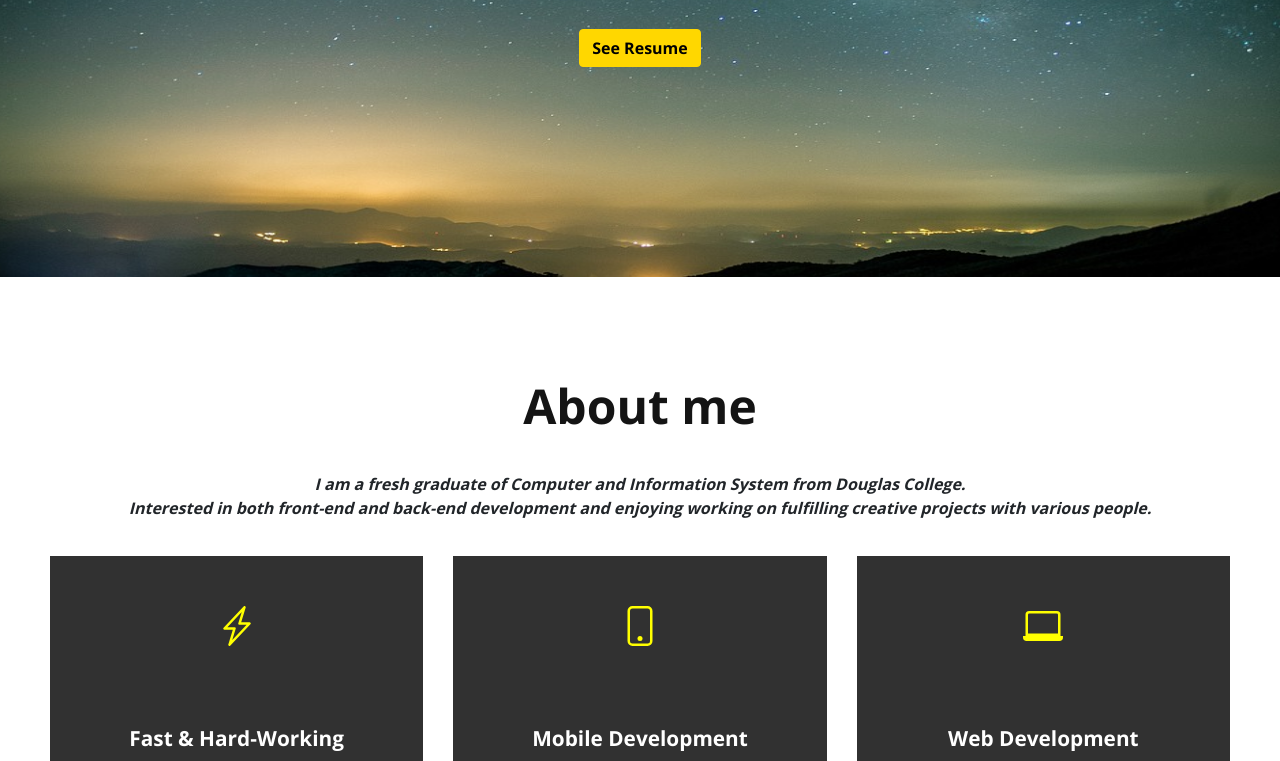
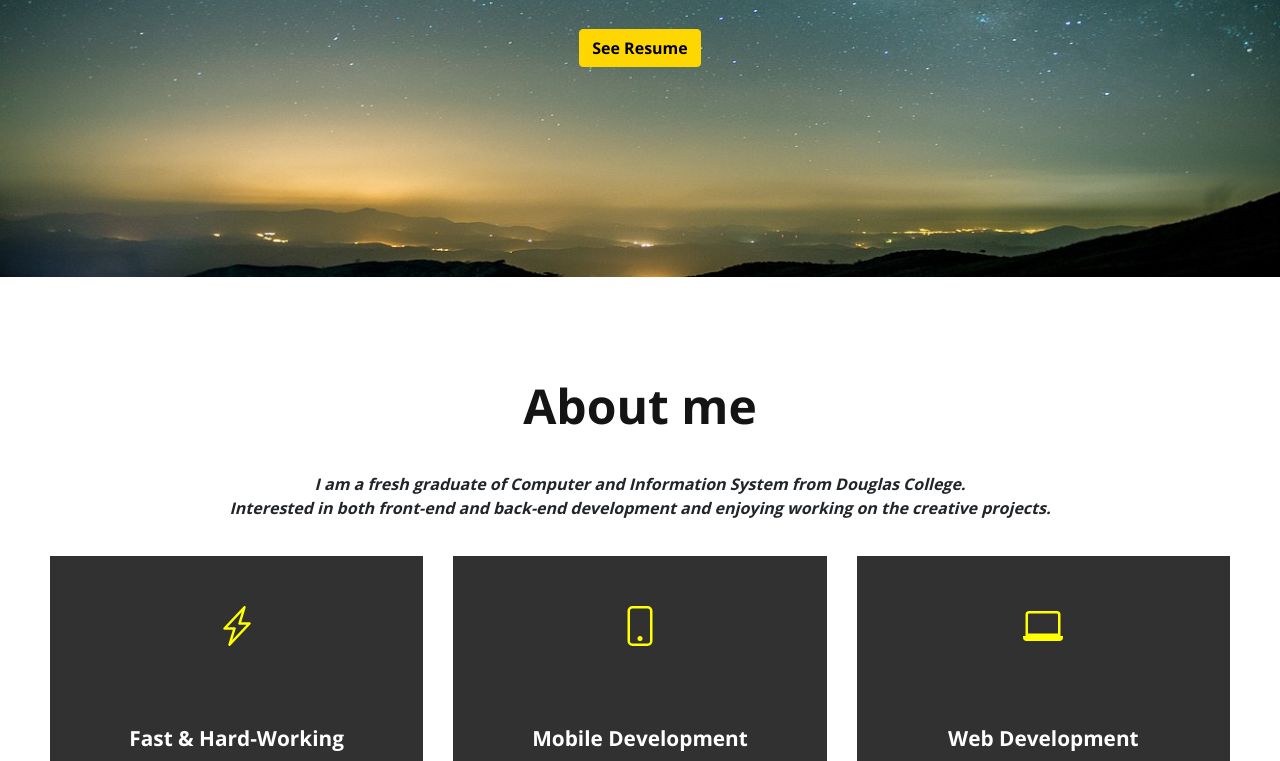
Before and after one commit to hyeparis/hyeparis.github.io, a plain HTML site: page index.html in a window 1280 px wide. Shown: the part 339-1100 px from the top of the page. Drawn offline with nearby package versions, Linux system fonts and the light colour scheme.

Commit message:
about update

```diff
--- a/index.html
+++ b/index.html
@@ -60,7 +60,7 @@
                     </div>
                     <div class="col-12" data-aos="fade-in">
                         <p class="heading text-center" id="about-description" >I am a fresh graduate of Computer and Information System from Douglas College.<br>
-                        Interested in both front-end and back-end development and enjoying working on fulfilling creative projects with various people.</p>
+                        Interested in both front-end and back-end development and enjoying working on the creative projects.</p>
                     </div>
 
                     <div class="row text-center" >
```
